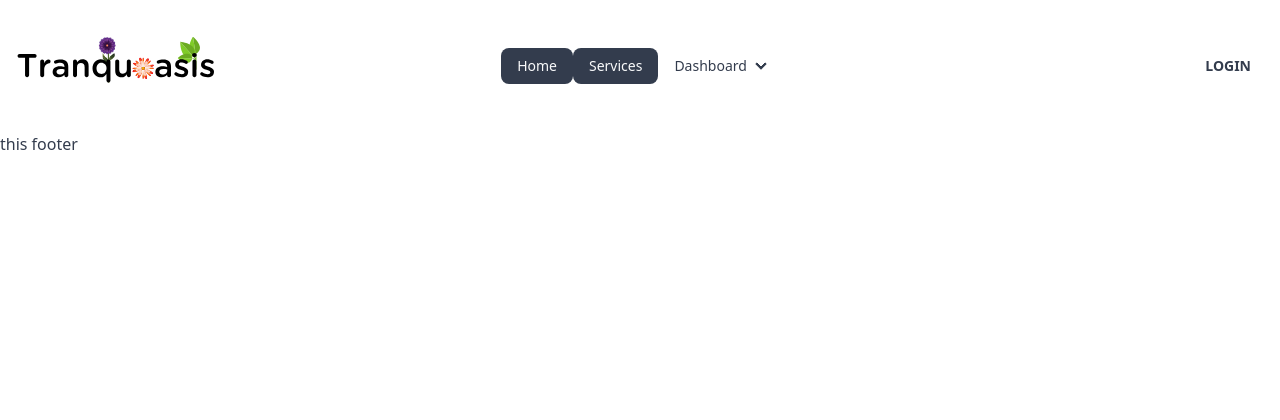
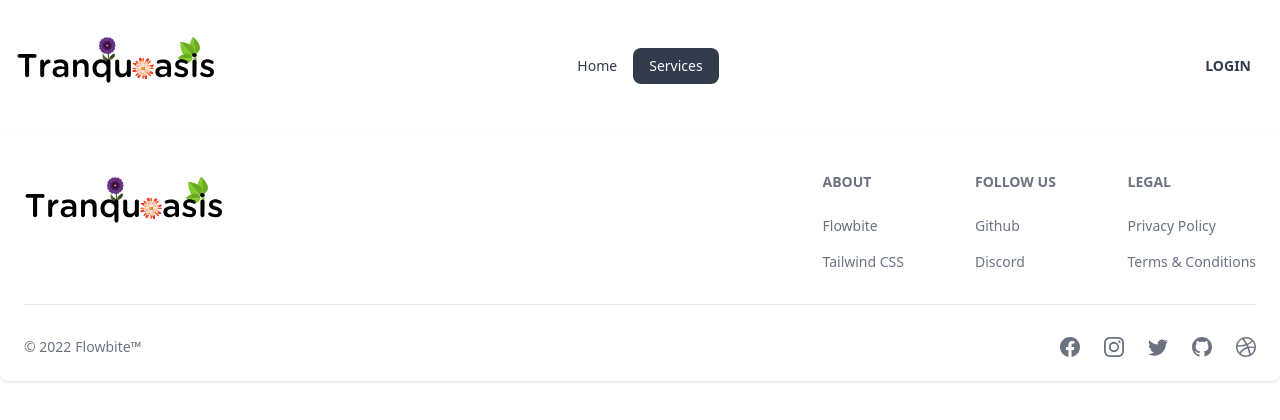
Before and after one commit to DevBySharif/tranquoasis-client, a React (Vite) app: page / in a window 1280 px wide. Shown: the top 420 px of the page. Built offline with nearby package versions, Linux system fonts and the light colour scheme; no server answers.

Commit message:
Added footer

```diff
--- a/src/Components/Layout/MainLayout.jsx
+++ b/src/Components/Layout/MainLayout.jsx
@@ -5,8 +5,10 @@ import Navbar from "../../Pages/Navbar";
 const MainLayout = () => {
   return (
     <div>
-      <Navbar></Navbar>
-      <Outlet></Outlet>
+      <div className="max-w-7xl mx-auto">
+        <Navbar></Navbar>
+        <Outlet></Outlet>
+      </div>
       <Footer></Footer>
     </div>
   );
--- a/src/Pages/Footer.jsx
+++ b/src/Pages/Footer.jsx
@@ -1,5 +1,58 @@
+import { Footer as Foot } from "flowbite-react";
+import {
+  BsDribbble,
+  BsFacebook,
+  BsGithub,
+  BsInstagram,
+  BsTwitter,
+} from "react-icons/bs";
+import logo from "../assets/Tranquoasis.svg";
 const Footer = () => {
-  return <div>this footer</div>;
+  return (
+    <Foot container>
+      <div className="w-full">
+        <div className="grid w-full justify-between sm:flex sm:justify-between md:flex md:grid-cols-1">
+          <div>
+            <Foot.Brand src={logo} className="h-[100px]" alt="Logo" />
+          </div>
+          <div className="grid grid-cols-2 gap-8 sm:mt-4 sm:grid-cols-3 sm:gap-6">
+            <div>
+              <Foot.Title title="about" />
+              <Foot.LinkGroup col>
+                <Foot.Link href="#">Flowbite</Foot.Link>
+                <Foot.Link href="#">Tailwind CSS</Foot.Link>
+              </Foot.LinkGroup>
+            </div>
+            <div>
+              <Foot.Title title="Follow us" />
+              <Foot.LinkGroup col>
+                <Foot.Link href="#">Github</Foot.Link>
+                <Foot.Link href="#">Discord</Foot.Link>
+              </Foot.LinkGroup>
+            </div>
+            <div>
+              <Foot.Title title="Legal" />
+              <Foot.LinkGroup col>
+                <Foot.Link href="#">Privacy Policy</Foot.Link>
+                <Foot.Link href="#">Terms &amp; Conditions</Foot.Link>
+              </Foot.LinkGroup>
+            </div>
+          </div>
+        </div>
+        <Foot.Divider />
+        <div className="w-full sm:flex sm:items-center sm:justify-between">
+          <Foot.Copyright href="#" by="Flowbite™" year={2022} />
+          <div className="mt-4 flex space-x-6 sm:mt-0 sm:justify-center">
+            <Foot.Icon href="#" icon={BsFacebook} />
+            <Foot.Icon href="#" icon={BsInstagram} />
+            <Foot.Icon href="#" icon={BsTwitter} />
+            <Foot.Icon href="#" icon={BsGithub} />
+            <Foot.Icon href="#" icon={BsDribbble} />
+          </div>
+        </div>
+      </div>
+    </Foot>
+  );
 };
 
 export default Footer;
--- /dev/null
+++ b/src/Pages/Home.jsx
@@ -0,0 +1,5 @@
+const Home = () => {
+  return <div>this is home</div>;
+};
+
+export default Home;
--- a/src/Pages/Navbar.jsx
+++ b/src/Pages/Navbar.jsx
@@ -40,6 +40,7 @@ const Navbar = () => {
               <li>
                 <NavLink>Services</NavLink>
               </li>
+              {user ? (
                 <li>
                   <NavLink>Dashboard</NavLink>
                   <ul className="p-2">
@@ -51,6 +52,9 @@ const Navbar = () => {
                     </li>
                   </ul>
                 </li>
+              ) : (
+                ""
+              )}
             </ul>
           </div>
           <img src={logo} alt="" />
@@ -58,12 +62,13 @@ const Navbar = () => {
         <div className="navbar-center hidden lg:flex">
           <ul className="menu menu-horizontal px-1">
             <li>
-              <NavLink>Home</NavLink>
+              <NavLink to="home">Home</NavLink>
             </li>
 
             <li>
               <NavLink>Services</NavLink>
             </li>
+            {user ? (
               <li tabIndex={0}>
                 <details>
                   <summary>Dashboard</summary>
@@ -77,6 +82,9 @@ const Navbar = () => {
                   </ul>
                 </details>
               </li>
+            ) : (
+              ""
+            )}
           </ul>
         </div>
         <div className="navbar-end">
--- a/src/main.jsx
+++ b/src/main.jsx
@@ -1,5 +1,6 @@
 import React from "react";
 import ReactDOM from "react-dom/client";
+import { Toaster } from "react-hot-toast";
 import { RouterProvider } from "react-router-dom";
 import AuthProvider from "./Provider/AuthProvider";
 import Route from "./Routes/Route";
@@ -10,5 +11,6 @@ ReactDOM.createRoot(document.getElementById("root")).render(
     <AuthProvider>
       <RouterProvider router={Route}></RouterProvider>
     </AuthProvider>
+    <Toaster></Toaster>
   </React.StrictMode>
 );
```
Also changed, not shown: src/Routes/Route.jsx (+7 -0 lines). Lines whose indentation alone changed are shown as unchanged.
